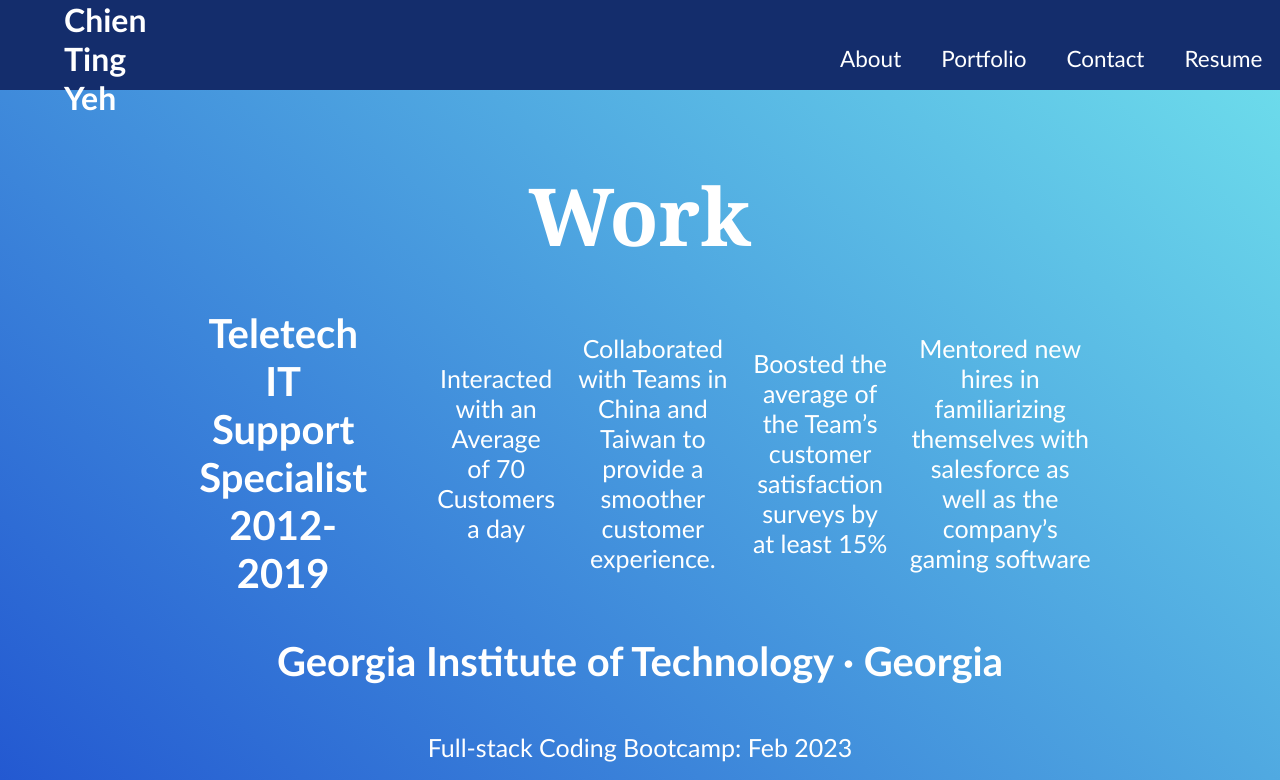
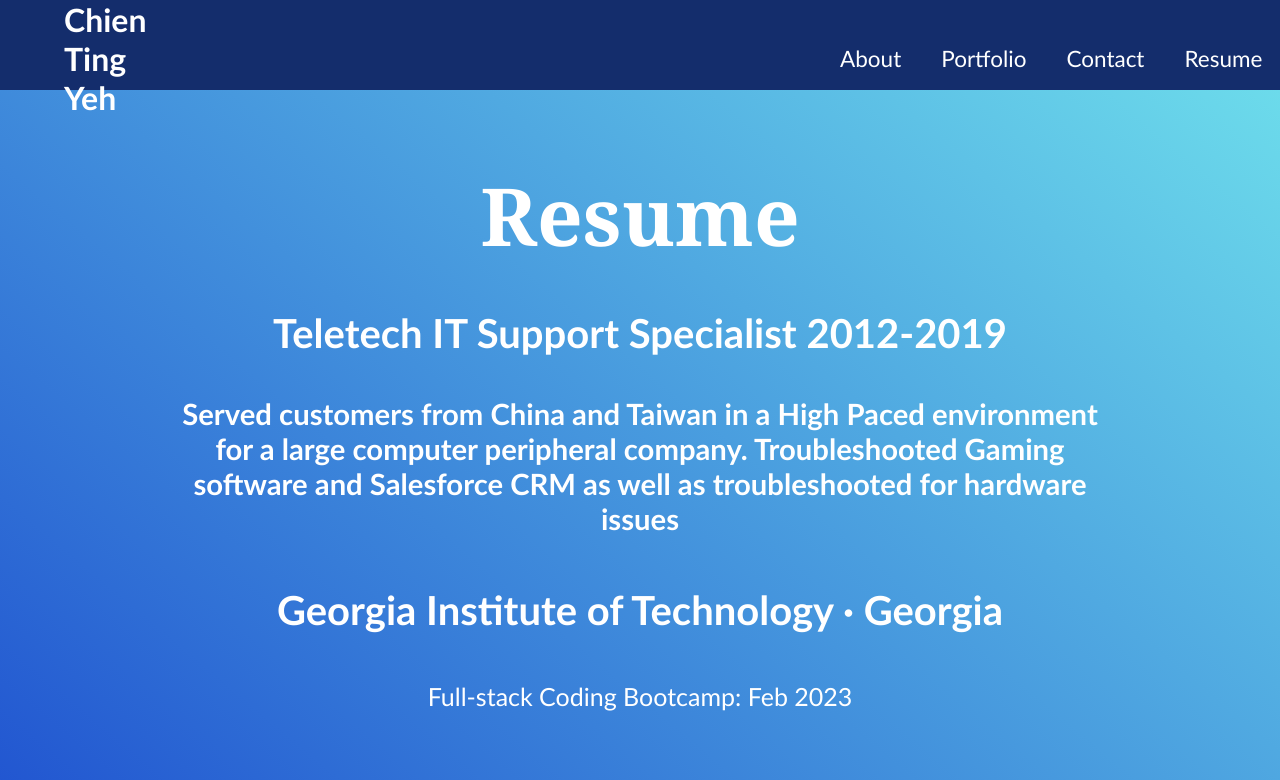
Before and after one commit to YehOkiHub/ReactPortfolio, a React (Create React App) app: page /resume in a window 1280 px wide. Shown: the top 780 px of the page. Built offline with nearby package versions, Linux system fonts and the light colour scheme.

Commit message:
updated resume

```diff
--- a/src/components/Resume/Resume.css
+++ b/src/components/Resume/Resume.css
@@ -55,7 +55,11 @@ p {
 }
 
 .item1 {
-    display: flex;
+    display: column;
     font-size: 25px;
+    justify-content: center;
+    align-items: center;
+
+
 
 }
--- a/src/components/Resume/Resume.js
+++ b/src/components/Resume/Resume.js
@@ -5,16 +5,16 @@ const Resume = () => {
   return (
     <section className="resume">
       <div className="container">
-        <h1>Work</h1>
+        <h1>Resume</h1>
         <div className="resume__content">
           <div className="resume__item">
             <div className="resume__info">
               <div className="item1">
                 <h2>Teletech IT Support Specialist 2012-2019</h2>
-                  {/* <h3>Served customers from China and Taiwan in a High Paced environment for a large computer peripheral company.
-                  Made sure hardware and software components were running smoothly </h3> */}
+                  <h3>Served customers from China and Taiwan in a High Paced environment for a large computer peripheral company.
+                   Troubleshooted Gaming software and Salesforce CRM as well as troubleshooted for hardware issues </h3>
 
-                  <ul>
+                  {/* <ul>
                     <li> Interacted with an Average of 70 Customers a day</li>
                     <li>Collaborated with Teams in China and Taiwan to provide a
                   smoother customer experience.</li>
@@ -24,7 +24,7 @@ const Resume = () => {
                   new hires in familiarizing themselves with salesforce as well
                   as the company’s gaming software</li>
 
-                  </ul>
+                  </ul> */}
 
 
               </div>
```
